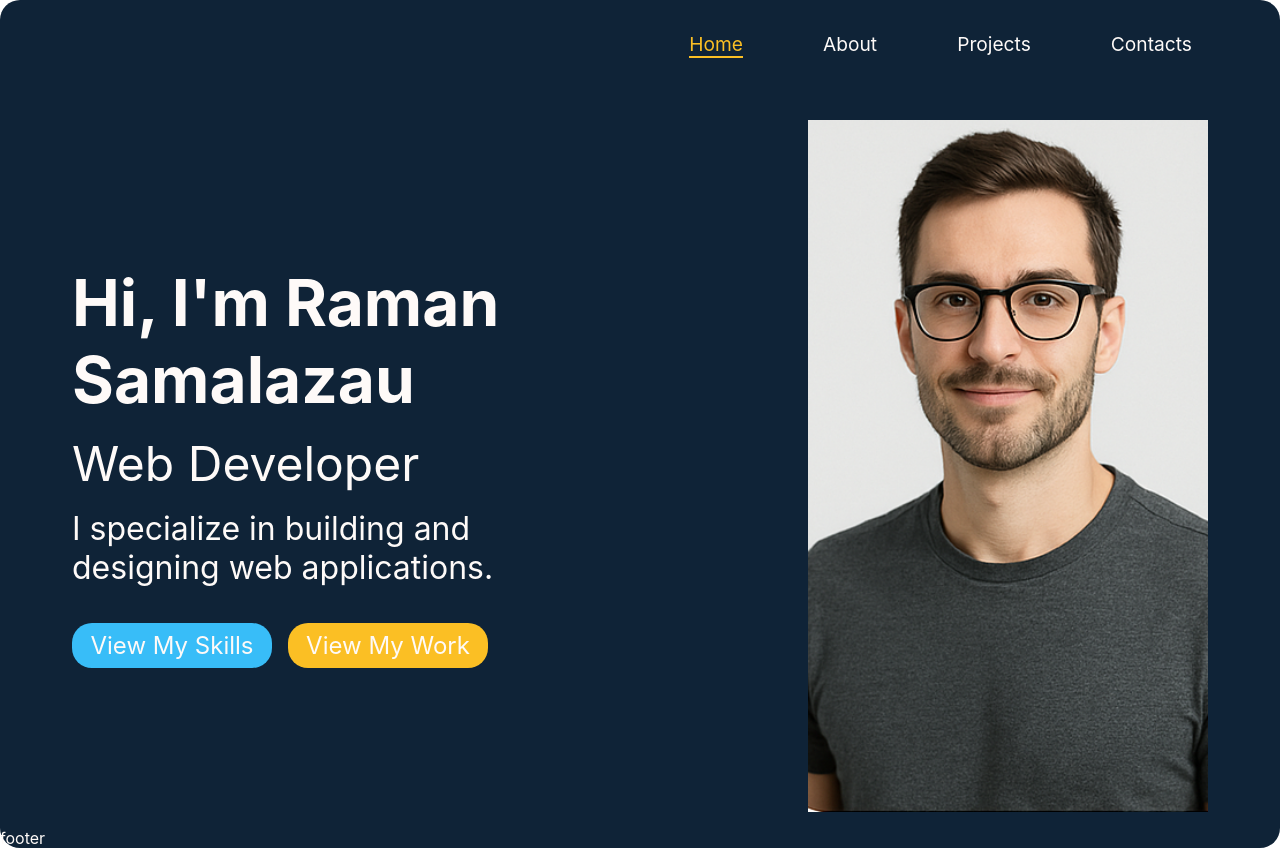
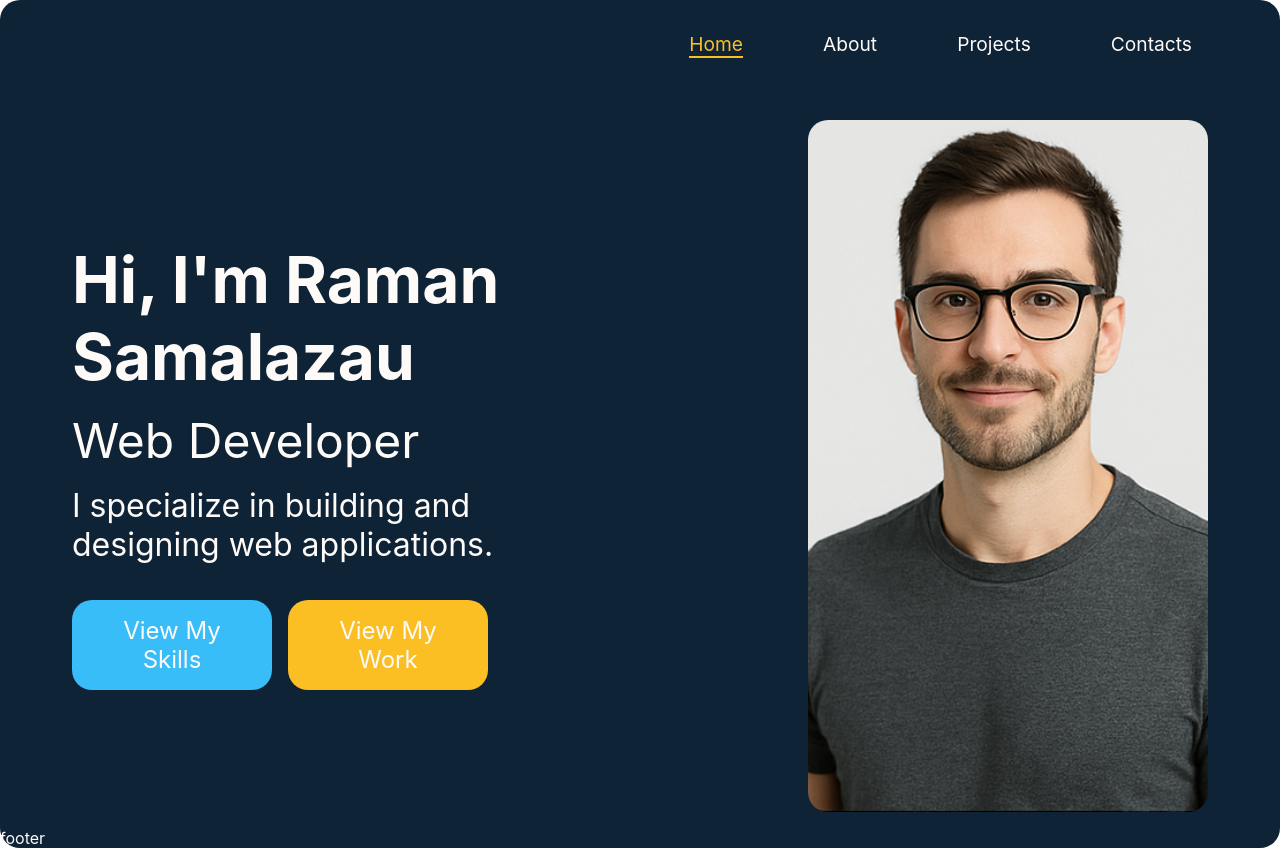
Before and after one commit to samolazoff/portfolio-website, a React (Vite) app in the folder frontend/: page / in a window 1280 px wide. Built offline with nearby package versions, Linux system fonts and the light colour scheme.

Commit message:
Chage img style an style of btn

```diff
--- a/frontend/src/components/App/App.scss
+++ b/frontend/src/components/App/App.scss
@@ -11,7 +11,7 @@
 .btn{
   display: block;
   width: 200px;
-  padding: .5rem 1rem;
+  padding: 1rem 1.2rem;
   border-radius: 20px;
   text-align: center;
   font-size: 1.5rem;
--- a/frontend/src/pages/Home/Home.scss
+++ b/frontend/src/pages/Home/Home.scss
@@ -33,5 +33,6 @@
     }
     &__img{
         width: 400px;
+        border-radius: 20px;
     }
 }
```
